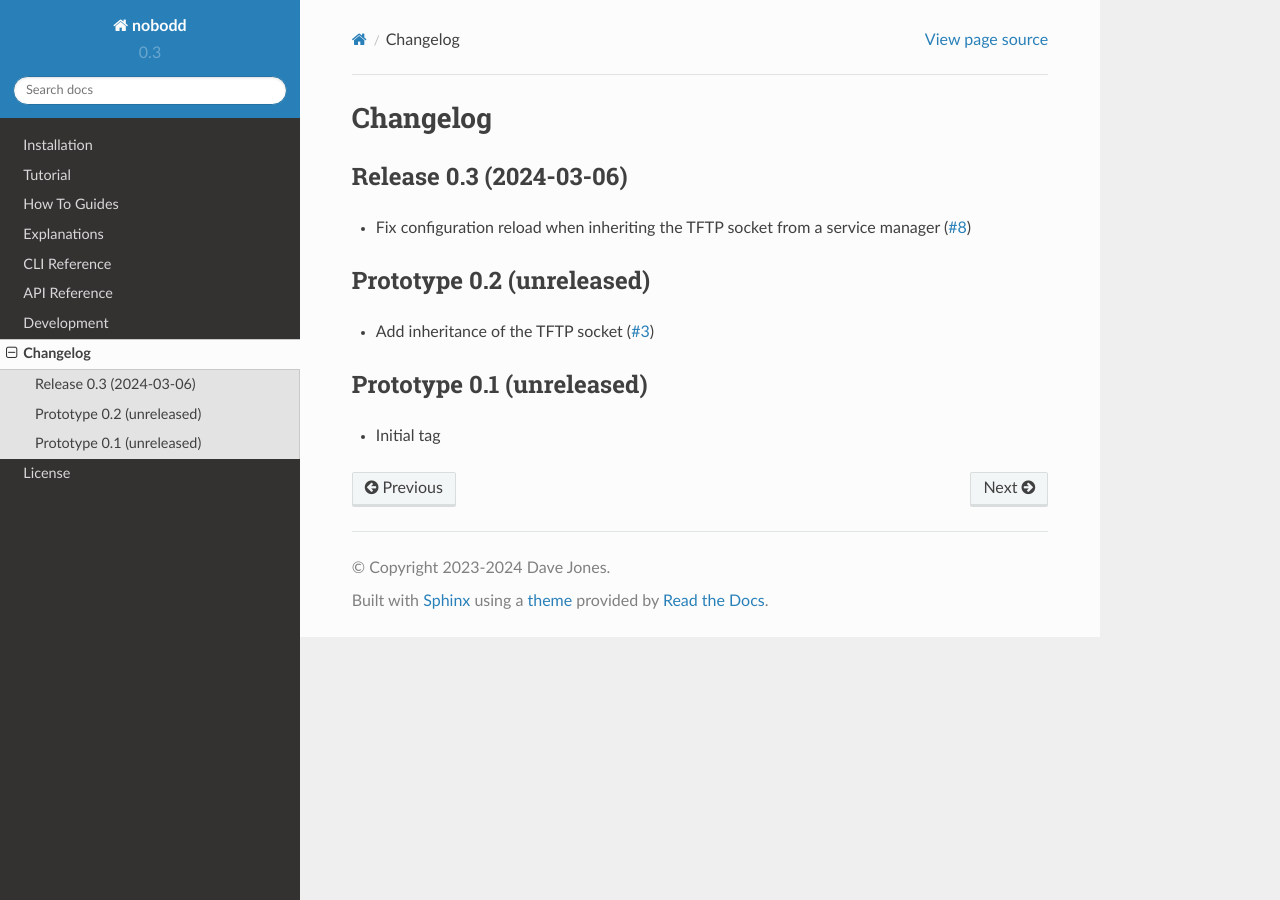
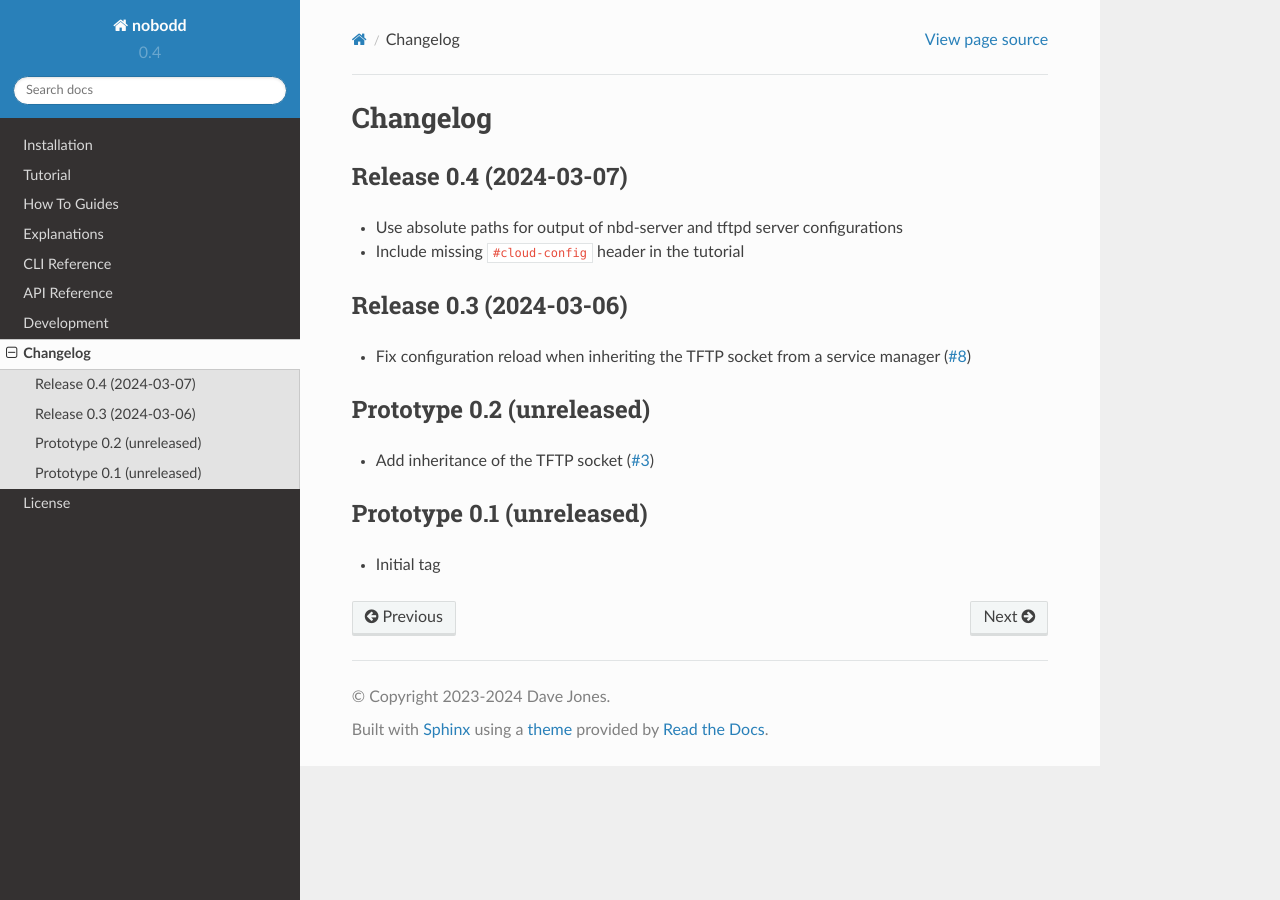
Before and after one commit to waveform80/nobodd, a Sphinx documentation site: the page built from docs/changelog.rst, in a window 1280 px wide. Built offline with Sphinx 7.4.7 and the Read the Docs theme 2.0.0, drawn with Linux system fonts in a browser that asks for light colours; formulas are drawn with MathJax 3.

Commit message:
Bump versions and changelog for release

```diff
--- a/docs/changelog.rst
+++ b/docs/changelog.rst
@@ -10,6 +10,13 @@ Changelog
 ==================
 
 .. currentmodule:: nobodd
+
+
+Release 0.4 (2024-03-07)
+========================
+
+* Use absolute paths for output of nbd-server and tftpd server configurations
+* Include missing ``#cloud-config`` header in the tutorial
 
 
 Release 0.3 (2024-03-06)
--- a/setup.cfg
+++ b/setup.cfg
@@ -1,7 +1,7 @@
 # coding: utf-8
 [metadata]
 name = nobodd
-version = 0.3
+version = 0.4
 description = A simple TFTP boot server for the Raspberry Pi
 long_description = file: README.rst
 author = Dave Jones
```
Also changed, not shown: 2 other files.
